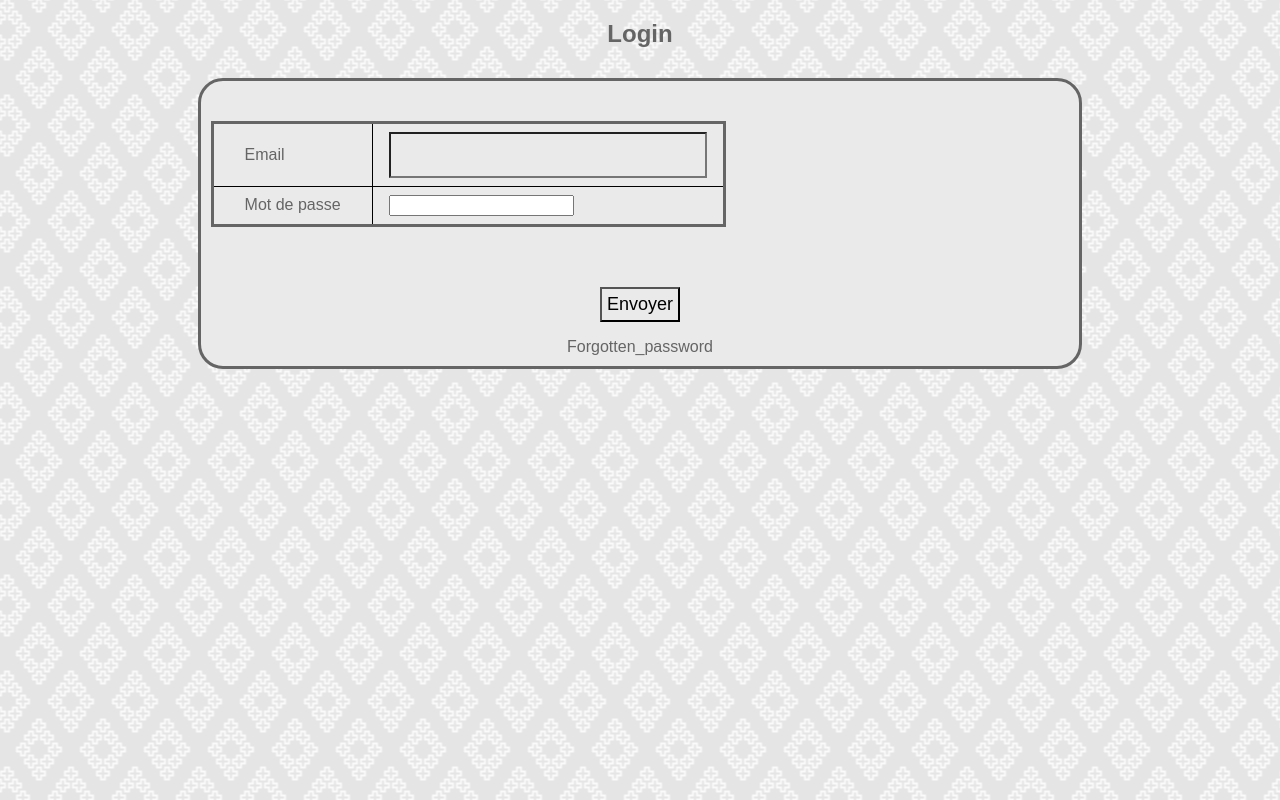
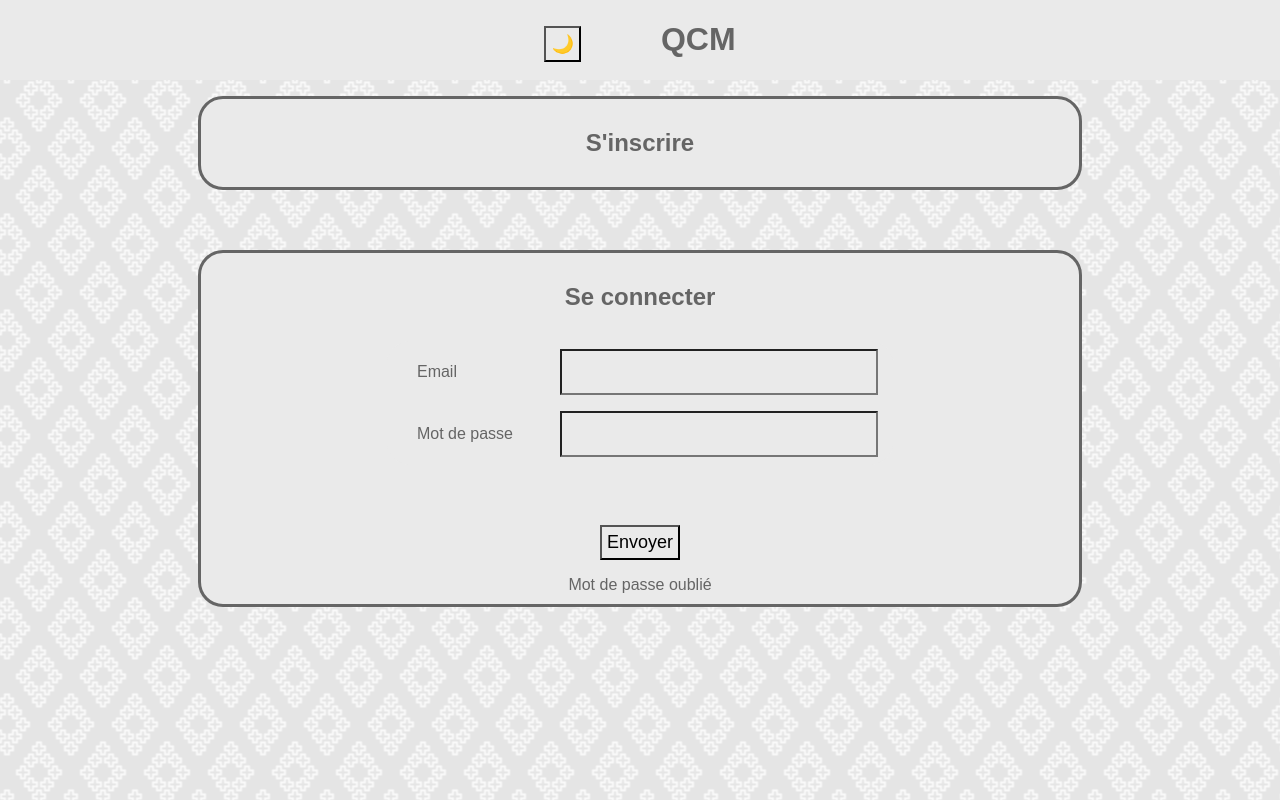
Before and after one commit to qkzk/qcm_alchemy, a Flask app: page /login in a window 1280 px wide. Run offline with Flask 2, Linux system fonts and the light colour scheme.

Commit message:
Uniform style in views.

```diff
--- a/src/static/css/style.css
+++ b/src/static/css/style.css
@@ -243,6 +243,7 @@ td.text-center {
 }
 
 input[type="text"],
+input[type="password"],
 input[type="number"] {
   background-color: var(--main-bg-color);
   color: var(--main-number-color);
--- a/src/templates/login.html
+++ b/src/templates/login.html
@@ -3,33 +3,42 @@
   {{ super() }}
 {% endblock %}
 
-{% block body %}
-  {% block content %}
+{% block content %}
+
       <div class=part>
-        <h2>
-        Login
-        </h2>
+        <div class="question-answers">
+            <h2>
+                <a href="{{ url_for('new_teacher') }}">
+                    S'inscrire
+                </a>
+            </h2>
+          </div>
+      </div>
+      <div class=part>
         <div class="login question-answers">
           <form id="form_login" action="/login" method="POST">
-            <table class="question-answers">
-              <tbody>
+              <h2>
+                  Se connecter
+              </h2>
+            <table class="question-answers center no-border">
+              <tbody class="no-border">
                 <tr>
-                  <td>
+                  <td class="no-border">
                     <label for="email">
                       Email
                     </label>
                   </td>
-                  <td>
-                    <input type="text" name="email" value="">
+                  <td class="no-border">
+                    <input type="text" name="email" value="" required>
                   </td>
                 </tr>
                 <tr>
-                  <td>
+                  <td class="no-border">
                     <label for="password">
                       Mot de passe
                     </label>
                   </td>
-                  <td>
+                  <td class="no-border">
                     <input type="password" name="password" value="" required>
                   </td>
                 </tr>
@@ -43,10 +52,9 @@
           </form>
           <div class="white">
             <a href="/forgotten_password">
-              Forgotten_password
+              Mot de passe oublié
             </a>
           </div>
         </div>
       </div>
-  {% endblock %}
 {% endblock %}
```
Also changed, not shown: src/templates/new_teacher.html (+7 -9 lines), readme.md.
